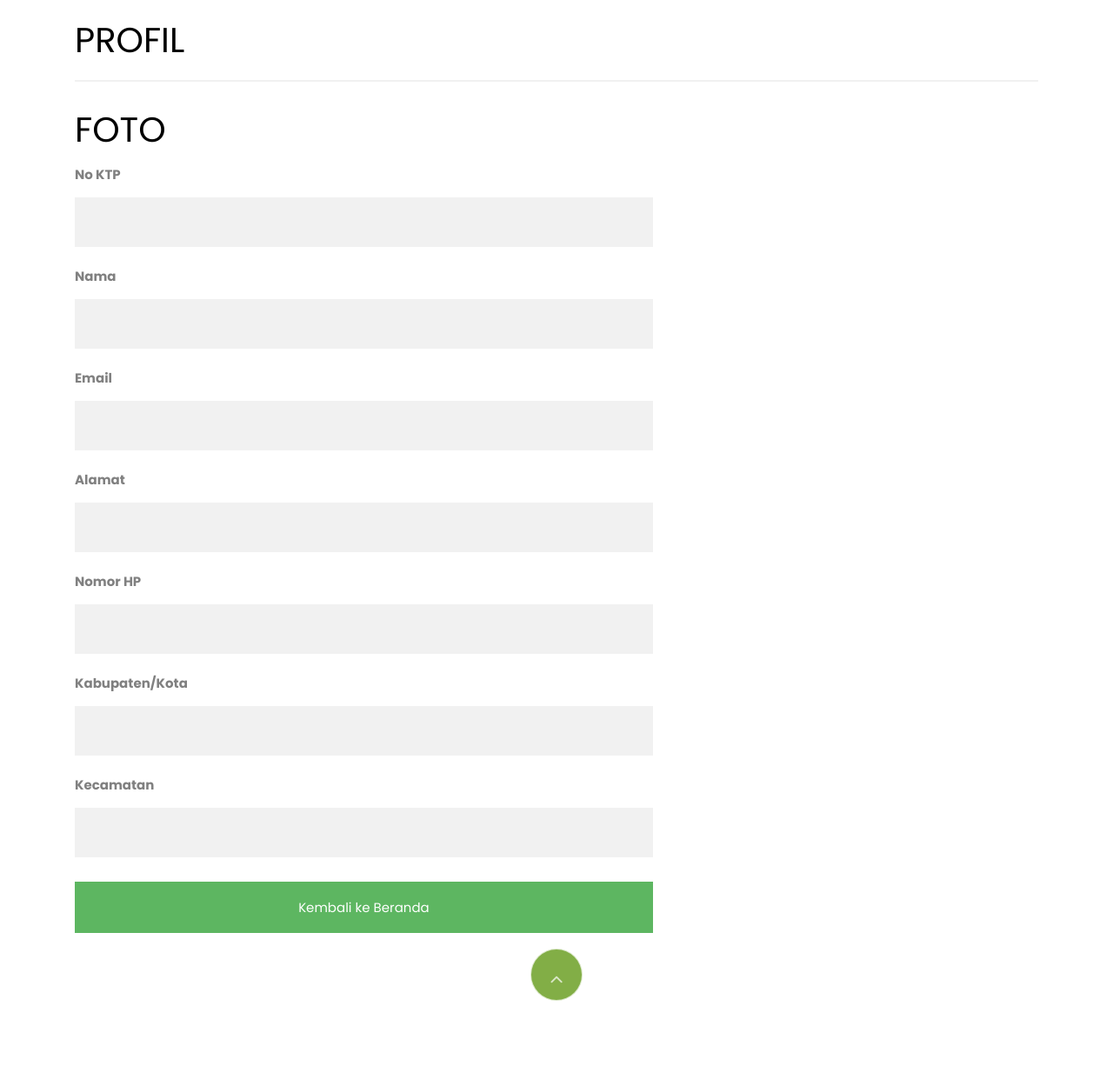
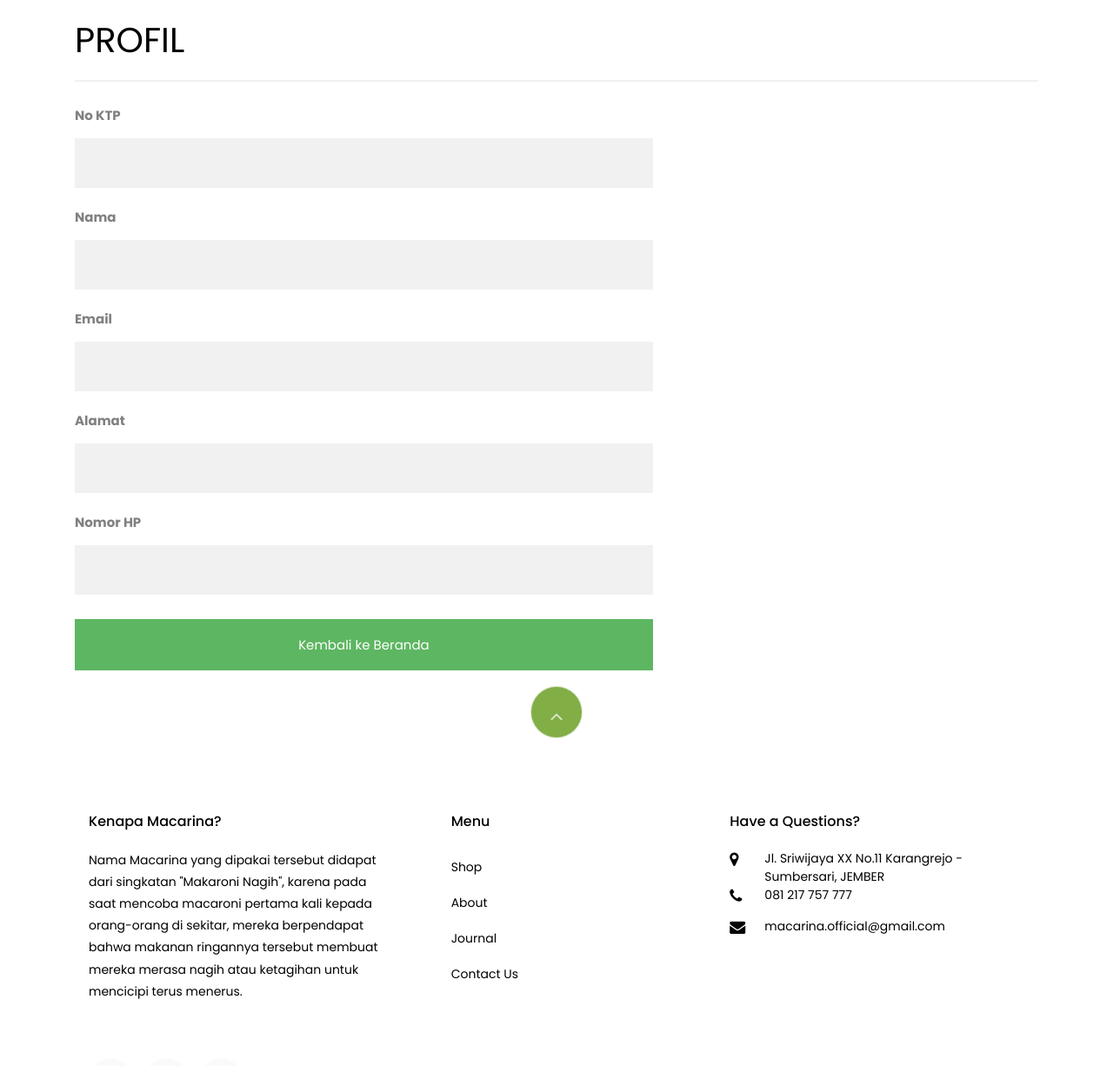
Before and after one commit to anjualiciajohan/Macarina, a PHP site: page /profil.php in a window 1280 px wide. Shown: the part 187-1413 px from the top of the page at 87% size. Run offline with PHP 8.4, Linux system fonts and the light colour scheme; the visitor is signed in with stand-in values (Sample User, id 1); data comes from the database, SQL or seed files in the repository; data that the repository does not hold is empty; some libraries are stand-ins or nearby versions; some web fonts are replaced.

Commit message:
Update Profil
Memanggil Session

```diff
--- a/profil.php
+++ b/profil.php
@@ -9,33 +9,21 @@ $sqldata = mysqli_fetch_array($sqlnama);
     <h1>PROFIL</h1>
     <hr>
     <form method ="POST" action="php/pdaftar.php" enctype="multipart/form-data">
-          <!--<a href="#" class="img-prod"><img class="img-fluid" <?php echo "src='admin/img/reseller/foto/".$data['pas_foto']."'" ?> alt="Colorlib Template">
-    			<div class="overlay"></div>
-    			</a>-->
-
-          <h1>FOTO</h1>
 
           <label for="no-ktp"><b>No KTP</b></label></br>
-          <input type="text" name="nama" disabled></br>
+          <input type="text" name="nama" disabled value="<?php echo $sqldata['no_ktp'] ?>"></br>
 
           <label for="nama-lengkap"><b>Nama</b></label></br>
           <input type="text" name="nama" disabled value="<?php echo $sqldata['nama_reseller'] ?>"></br>
 
           <label for="email"><b>Email</b></label></br>
-          <input type="text" name="nama" disabled></br>
+          <input type="text" name="nama" disabled value="<?php echo $sqldata['email'] ?>"></br>
 
           <label for="email"><b>Alamat</b></label></br>
-          <input type="text" name="alamat" disabled></br>
+          <input type="text" name="alamat" disabled value="<?php echo $sqldata['alamat'] ?>"></br>
 
           <label for="no-hp"><b>Nomor HP</b></label></br>
-          <input type="text" name="no-hp" disabled></br>
-
-          <label for="kbupaten-kota"><b>Kabupaten/Kota</b></label></br>
-          <input type="text" name="no-hp" disabled></br>
-
-          <label for="kecamatan"><b>Kecamatan</b></label></br>
-          <input type="text" name="no-hp" disabled></br>
-
+          <input type="text" name="no-hp" disabled value="<?php echo $sqldata['no_tlp'] ?>"></br>
 
           <input type="submit" name ="submit" class="registerbtn" value="Kembali ke Beranda" href="index.php"></input>
 
```
